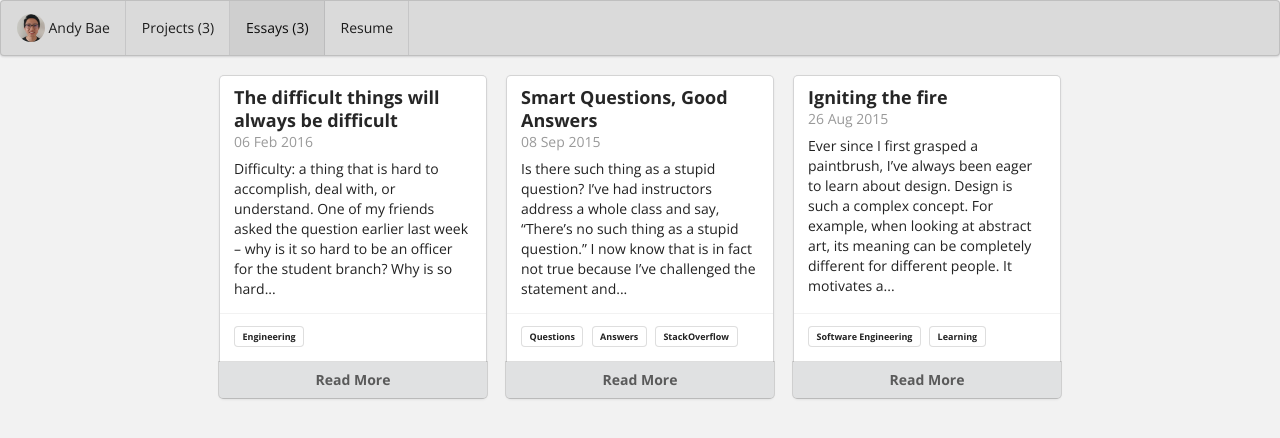
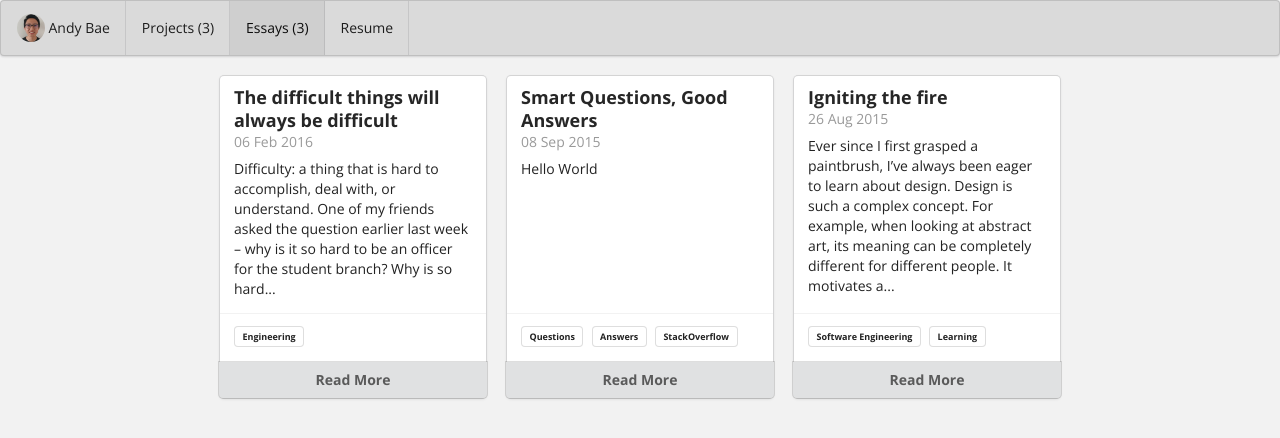
Before and after one commit to abae/abae.github.io, a Jekyll site: the page built from blog/index.html, in a window 1280 px wide. Shown: the top 438 px of the page. Built offline with Jekyll 4.4.1, drawn with Linux system fonts in a browser that asks for light colours; some of the changed lines change nothing that is shown.

Commit message:
Hello World

````diff
--- a/examplestuff/blog/2015-09-08.md
+++ b/examplestuff/blog/2015-09-08.md
@@ -10,89 +10,6 @@ labels:
   - StackOverflow
 ---
 
-<img class="ui medium left floated image" src="../images/rtfm.png">
+<img class="ui medium left floated image" src="../images/blog/2020-2/11arduino.jpg">
 
-## Is there such thing as a stupid question?
-
-I’ve had instructors address a whole class and say, “There’s no such thing as a stupid question.” I now know that is in fact not true because I’ve challenged the statement and received the appropriate dumb-stricken, annoyed look. There are definitely stupid questions, and along with that, usually unhelpful answers. Though we all might be guilty of being callous and making people victim to our poorly formed questions, there are steps we can take to ask smarter questions that hopefully don’t illicit the dreaded “rtfm” or “stfw” response.
-
-## What’s a smart question?
-
-Stack Overflow, a question and answer site for programmers, is a great resource for anyone who may have issues with code or who may simply want to learn new or different methods of doing something. There I found examples of good questions and bad questions, which could probably be improved.
-
-In the following example, we examine the components of a decent question. In this case, the asker is trying to figure out a way to get the date of the previous month in Python.
-
-```
-Q: python date of the previous month
-
-I am trying to get the date of the previous month with python. Here is what i've tried:
-
-str( time.strftime('%Y') ) + str( int(time.strftime('%m'))-1 )
-
-However, this way is bad for 2 reasons: First it returns 20122 for the February of 2012 (instead of 201202)
-and secondly it will return 0 instead of 12 on January.
-
-I have solved this trouble in bash with:
-
-echo $(date -d"3 month ago" "+%G%m%d")
-
-I think that if bash has a built-in way for this purpose, then python, much more equipped, should provide something
-better than forcing writing one's own script to achieve this goal. Of course i could do something like:
-
-if int(time.strftime('%m')) == 1:
-    return '12'
-else:
-    if int(time.strftime('%m')) < 10:
-        return '0'+str(time.strftime('%m')-1)
-    else:
-        return str(time.strftime('%m') -1)
-
-I have not tested this code and i don't want to use it anyway (unless I can't find any other way:/)
-
-Thanks for your help!
-```
-
-While the heading of his question could be better, it does convey what he’s trying to figure out. Usually something as brief as “python date of previous month” is what other users would enter in as search terms on Google, making it easily found. Another good thing about the question is that it’s not just a question. The asker shows what he or she has done and that he or she has put in some effort to answer the question. And while it may not be as important as the question itself, the asker shows courtesy, which does increase the chance of getting an answer.
-
-```
-A: datetime and the datetime.timedelta classes are your friend.
-
-1. find today
-2. use that to find the first day of this month.
-3. use timedelta to backup a single day, to the last day of the previous month.
-4. print the YYYYMM string you're looking for.
-
-Like this:
-
- >>> import datetime
- >>> today = datetime.date.today()
- >>> first = datetime.date(day=1, month=today.month, year=today.year)
- >>> lastMonth = first - datetime.timedelta(days=1)
- >>> print lastMonth.strftime("%Y%m")
- 201202
- >>>
-
-```
-
-The asker received six possible answers, and he or she was successful in inciting discussion from multiple users. The answers themselves were clear and were devoid of the rumored sarcasm and hostility of “hackers.” Since I myself have referenced this page and found it useful, I can confidently say that it is a good question.
-
-## The foolproof way to get ignored.
-
-While there are decent questions that benefit everyone, there are those one can ask to create an entirely different effect. In the following example, a user asks how he would, in short, create a desktop application with Facebook.
-
-```
-Q: Facebook Desktop Notifier
-
-I am a beginner programmer that have never used anything other than what's included in a language.
-
-I am trying to create a desktop application that notifies me anytime I get an update onfacebook.
-How should go about doing this? Thanks in advance.
-
-edit Sorry I was not clear. Is there any way to make a DESKTOP application with facebook?
-```
-
-A simple “yes” would have answered the question, but we know that’s not the sort of answer he or she is looking for. Fortunately, someone kindly responded with a link to Facebook’s developer website. The asker should have done more research on his or her potential project. Then further down the road, he or she could have asked more specific and detailed questions that wouldn’t require a thousand-paged response for a sufficient answer.
-
-## Conclusion
-
-When we rely on others’ generosity and expertise to provide answers to our questions, it should hold that the question we ask should be one that leads to efficient and effective help that not only benefits us, but also the people we ask and others who might ask the same question in the future. Thus, if you have a question… make it a smart one! Asking questions may not always get you the best answer, but asking them in a way that will make others want to answer them will increase the success of finding a good solution and make it a positive experience on all sides.
+## Hello World
````
Also changed, not shown: 1 other file.
